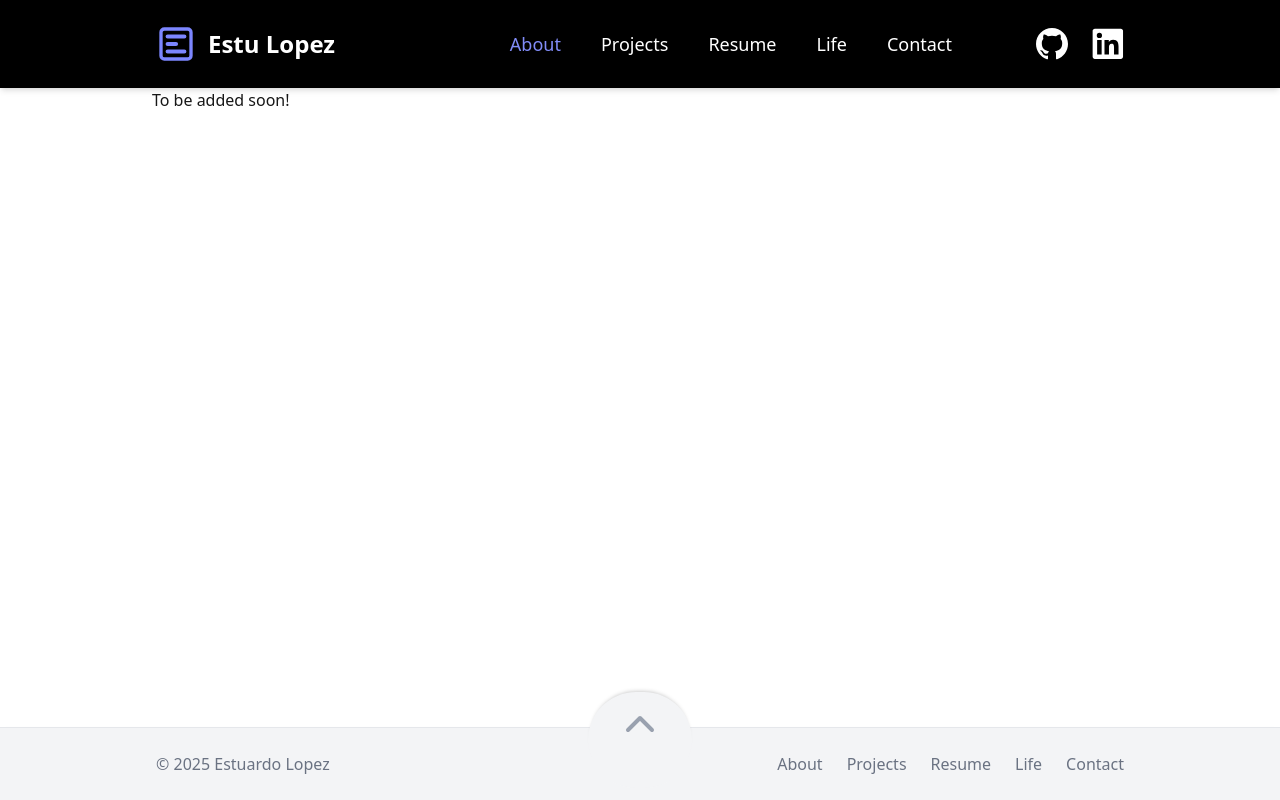
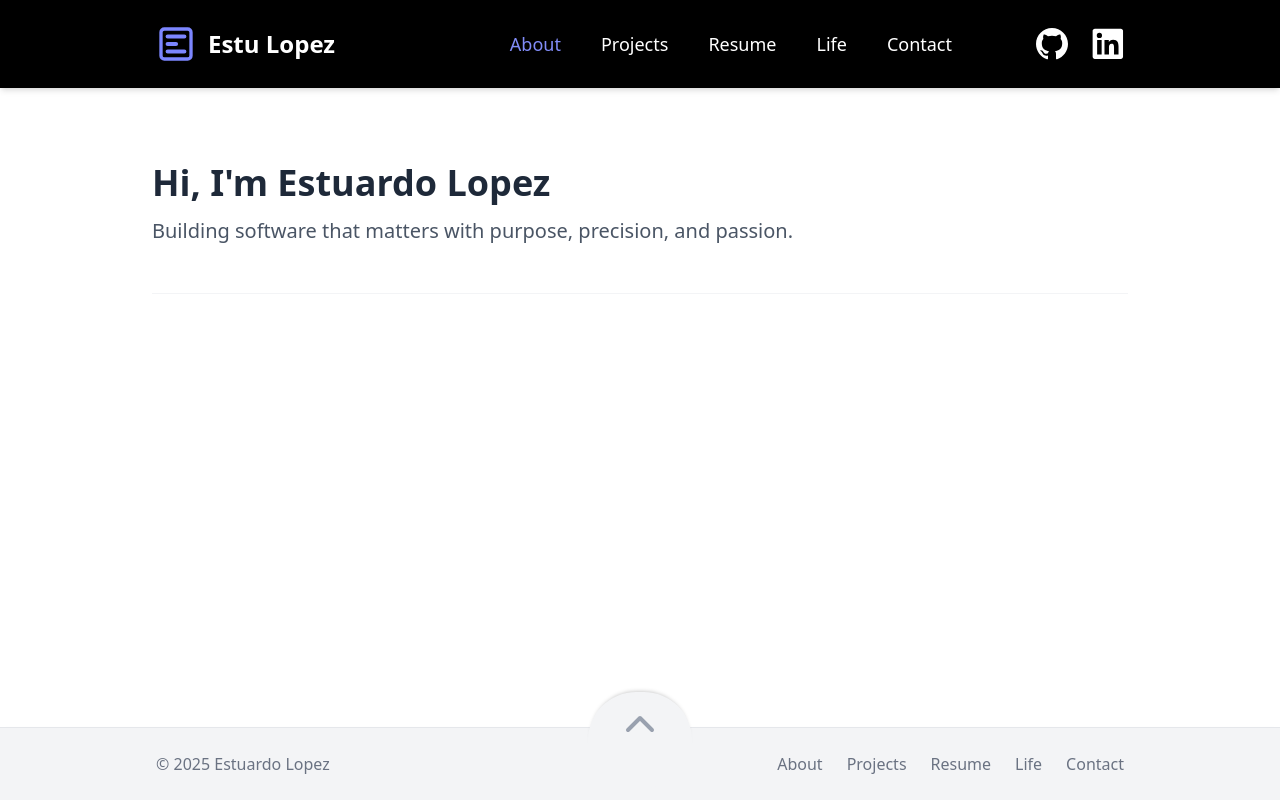
Before and after one commit to estulpz202/personal-website, a Next.js app: page /about in a window 1280 px wide. Built offline with nearby package versions, Linux system fonts and the light colour scheme.

Commit message:
Add page metadata for pages for custom tab title. Add minimal hero section for About page.

```diff
--- a/src/app/about/page.tsx
+++ b/src/app/about/page.tsx
@@ -1,4 +1,11 @@
 import Container from '@/components/common/Container';
+
+/**
+ * Page metadata for browser tab display
+ */
+export const metadata = {
+  title: 'About',
+};
 
 /**
  * AboutPage - Professional background and skills overview
@@ -6,7 +13,15 @@ import Container from '@/components/common/Container';
 export default function AboutPage() {
   return (
     <main>
-      <Container>To be added soon!</Container>
+      <Container>
+        {/* Hero Banner - Minimal */}
+        <div className="py-12 border-b border-gray-100 fade-in-up">
+          <h1 className="text-4xl font-bold text-gray-800 mb-4">Hi, I'm Estuardo Lopez</h1>
+          <p className="text-xl text-gray-600 max-w-3xl">
+            Building software that matters with purpose, precision, and passion.
+          </p>
+        </div>
+      </Container>
     </main>
   );
 }
--- a/src/app/contact/page.tsx
+++ b/src/app/contact/page.tsx
@@ -1,5 +1,12 @@
 import Container from '@/components/common/Container';
 import SectionHeader from '@/components/common/SectionHeader';
+
+/**
+ * Page metadata for browser tab display
+ */
+export const metadata = {
+  title: 'Contact',
+};
 
 /**
  * ContactPage - Professional contact information
--- a/src/app/life/page.tsx
+++ b/src/app/life/page.tsx
@@ -2,6 +2,13 @@ import Image from 'next/image';
 import Container from '@/components/common/Container';
 import SectionHeader from '@/components/common/SectionHeader';
 import Link from 'next/link';
+
+/**
+ * Page metadata for browser tab display
+ */
+export const metadata = {
+  title: 'Life',
+};
 
 /**
  * LifePage - Personal interests and activities beyond tech
--- a/src/app/projects/page.tsx
+++ b/src/app/projects/page.tsx
@@ -2,6 +2,13 @@ import Container from '@/components/common/Container';
 import SectionHeader from '@/components/common/SectionHeader';
 import ProjectCard from '@/components/projects/ProjectCard';
 import { projects } from '@/components/projects/projectsData';
+
+/**
+ * Page metadata for browser tab display
+ */
+export const metadata = {
+  title: 'Projects',
+};
 
 /**
  * ProjectsPage - Main projects showcase page
--- a/src/app/resume/page.tsx
+++ b/src/app/resume/page.tsx
@@ -1,4 +1,11 @@
 import SectionHeader from '@/components/common/SectionHeader';
+
+/**
+ * Page metadata for browser tab display
+ */
+export const metadata = {
+  title: 'Resume',
+};
 
 /**
  * ResumePage - Professional resume/CV display
```
